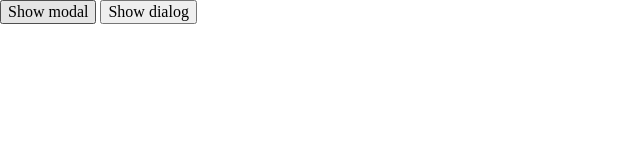
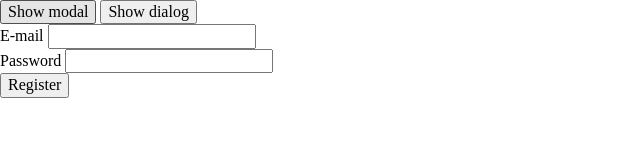
Before and after one commit to christopherinvans/simple-js-app, a plain HTML site: page index.html in a window 1280 px wide. Shown: the whole page, without its empty margins (0-640 px from the left). Drawn offline with nearby package versions, Linux system fonts and the light colour scheme; no server answers.

```diff
--- a/index.html
+++ b/index.html
@@ -13,6 +13,22 @@
   <body>
     <button id='show-modal'>Show modal</button>
     <button id="show-dialog">Show dialog</button>
+
+    <form id='register-form'>
+
+      <div class='input-wrapper'>
+        <label for='email'>E-mail</label>
+        <input id='email'>
+      </div>
+
+      <div class='input-wrapper'>
+        <label for='password'>Password</label>
+        <input id='password' type='password'>
+      </div>
+
+      <button>Register</button>
+    </form>
+
     <div id="modal-container"></div>
     <ul class="pokemon-list"></ul>
     <script src="js/promise-polyfill.js"></script>
```
